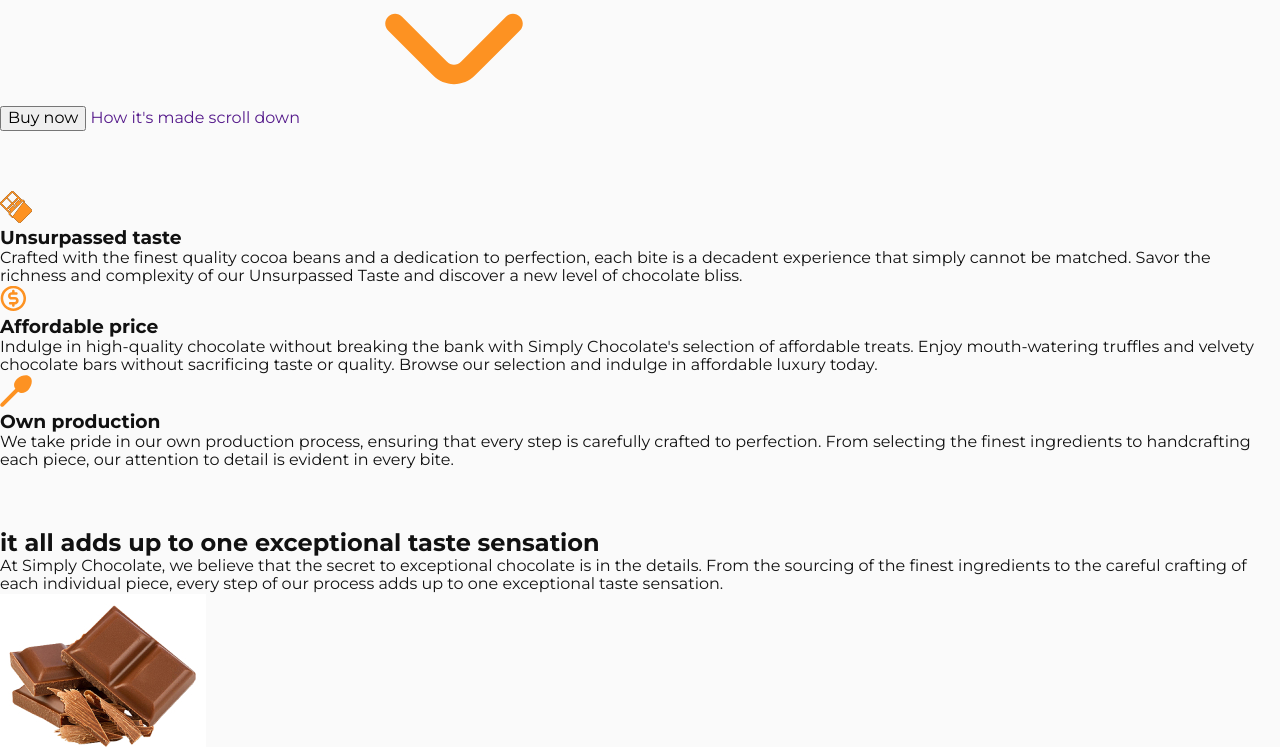
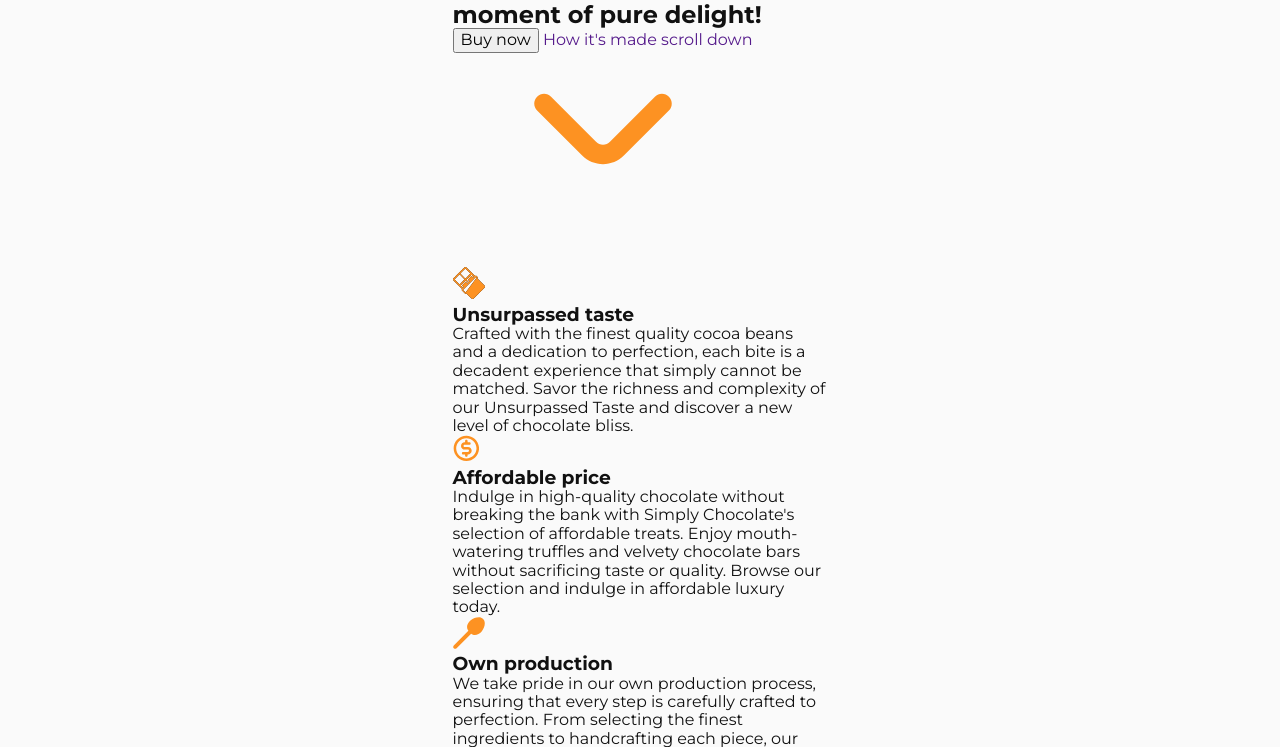
Before and after one commit to EvgenVls/simply_chocolate, a plain HTML site: page index.html in a window 1280 px wide. Shown: the part 188-935 px from the top of the page. Drawn offline with nearby package versions, Linux system fonts and the light colour scheme.

Commit message:
container mob style

```diff
--- a/css/styles.css
+++ b/css/styles.css
@@ -54,11 +54,25 @@ body {
 }
 
 .section {
-    padding: 0 0 60px;
+    padding-bottom: 60px;
 }
 /* ============ /COMMON STYLES ============ */
 
 /* ============ MOBILE HEADER STYLES ============ */
+@media screen and (min-width: 320px) and (max-width: 374px) {
+    .container {
+        padding: 0 20px;
+    }
+}
+
+@media screen and (min-width: 375px) {
+    .container {
+        max-width: 375px;
+        padding: 0;
+        margin: 0 auto;
+    }
+}
+
 .logotype {
     font-size: 18px;
     font-weight: 700;
```
